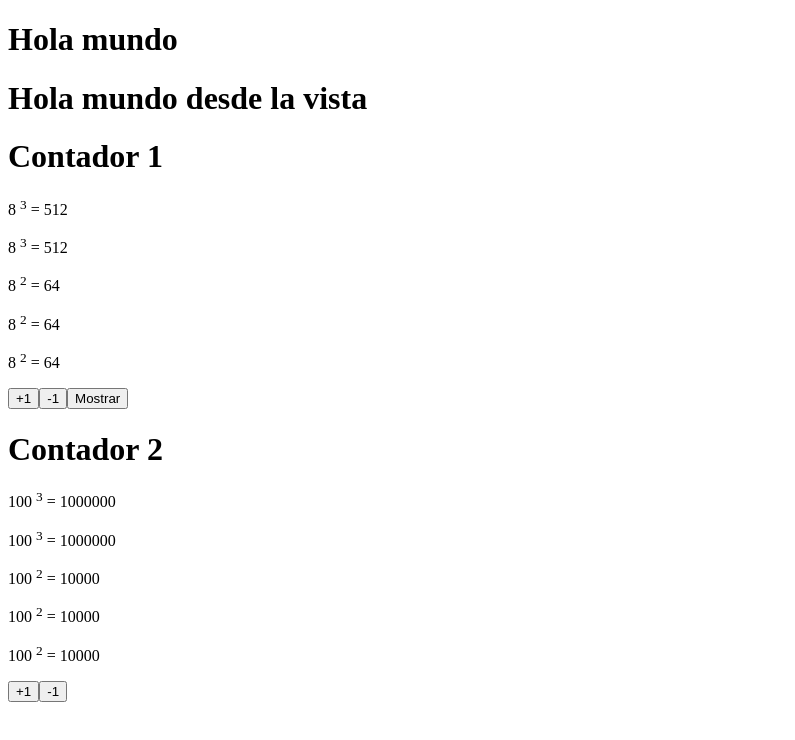
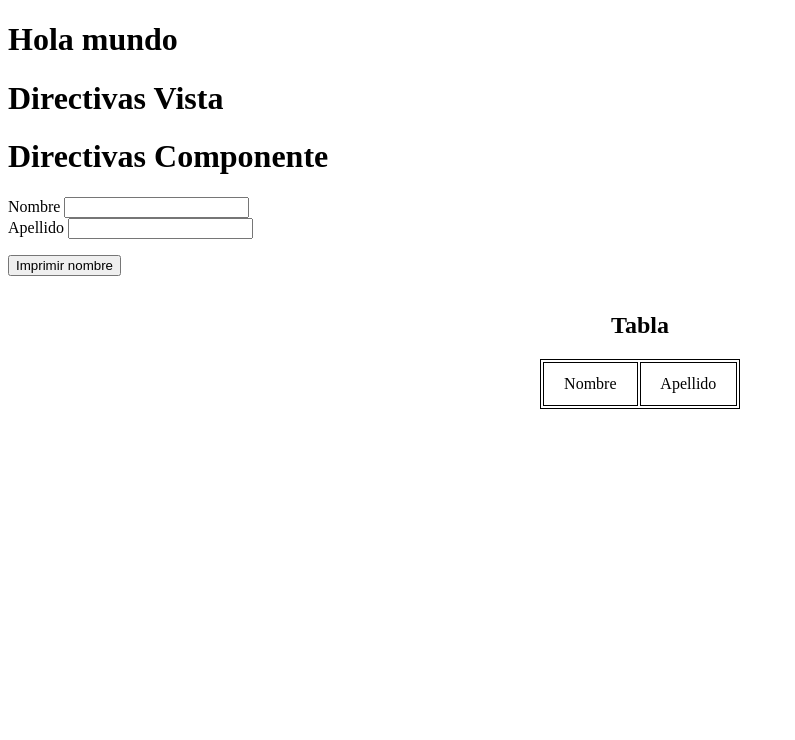
Before and after one commit to Ctrian/pw_vue_u2_co_db, a Vue app: page / in a window 1280 px wide. Shown: the top 740 px of the page, without its empty margins (0-795 px from the left). Built offline with nearby package versions, Linux system fonts and the light colour scheme.

Commit message:
Taller 15

```diff
--- a/src/App.vue
+++ b/src/App.vue
@@ -1,15 +1,21 @@
 <template>
   <div>
     <h1>Hola mundo</h1>
-    <ContadorView />
+    <!-- <ContadorView /> -->
+    <DirectivasView/>
   </div>
 </template>
 
 <script>
 import ContadorView from "../src/Pages/ContadorView.vue";
+import DirectivasView from './Pages/DirectivasView.vue';
 
 export default {
-  components: { ContadorView },
+  components: {
+    ContadorView,
+    DirectivasView
+
+   },
 };
 </script>
 
--- /dev/null
+++ b/src/Pages/DirectivasView.vue
@@ -0,0 +1,17 @@
+<template>
+  <h1>Directivas Vista</h1>
+  <Directivas />
+</template>
+
+<script>
+import Directivas from "@/components/Directivas.vue";
+
+export default {
+  components: {
+    Directivas,
+  },
+};
+</script>
+
+<style>
+</style>
--- /dev/null
+++ b/src/components/Directivas.vue
@@ -0,0 +1,96 @@
+<template>
+  <h1>Directivas Componente</h1>
+  <div>
+    <label for="id_nombre"> Nombre </label>
+    <input v-model="nombre" id="id_nombre" type="text" />
+    <br />
+    <label for="id_apellido"> Apellido </label>
+    <input v-model="apellido" id="id_apellido" type="text" />
+    <p>{{ nombre }}</p>
+    <p>{{ apellido }}</p>
+    <button v-on:click="imprimirNombre()">Imprimir nombre</button>
+    <button v-if="nombre !== null" v-on:click="agregarEstudiante()">
+      Agregar estudiante
+    </button>
+    <!-- <h1>{{ arreglo[0] }}</h1> -->
+
+    <ul>
+      <li
+        v-show="nombre !== null"
+        v-for="{ nombre, apellido } in arreglo"
+        :key="nombre"
+      >
+        Nombre: {{ nombre }}, Apellido: {{ apellido }}
+      </li>
+    </ul>
+
+    <div class="centrar-tabla">
+      <h2>Tabla</h2>
+      <table>
+        <thead>
+          <tr>
+            <td>Nombre</td>
+            <td>Apellido</td>
+          </tr>
+        </thead>
+        <tbody>
+          <tr v-for="{ nombre, apellido } in arreglo" :key="nombre">
+            <td>{{ nombre }}</td>
+            <td>{{ apellido }}</td>
+          </tr>
+        </tbody>
+      </table>
+    </div>
+  </div>
+</template>
+
+<script>
+export default {
+  data() {
+    return {
+      nombre: null,
+      apellido: null,
+      arreglo: [],
+    };
+  },
+  methods: {
+    imprimirNombre() {
+      console.log(this.nombre);
+    },
+    agregarEstudiante() {
+      const estu = {
+        nombre: this.nombre,
+        apellido: this.apellido,
+      };
+      console.log("Se esta agregando un estudiante");
+      console.log(estu);
+      this.arreglo.push(estu);
+
+      this.limpiarFormulario();
+    },
+    limpiarFormulario() {
+      (this.nombre = null), (this.apellido = null);
+    },
+  },
+  props: ["apelli"],
+};
+</script>
+
+<style>
+table,
+th,
+td {
+  border: 1px solid;
+  width: 200px;
+  height: 40px;
+  text-align: center;
+}
+
+.centrar-tabla {
+  display: flex;
+  justify-content: center;
+  align-content: center;
+  align-items: center;
+  flex-direction: column;
+}
+</style>
```
